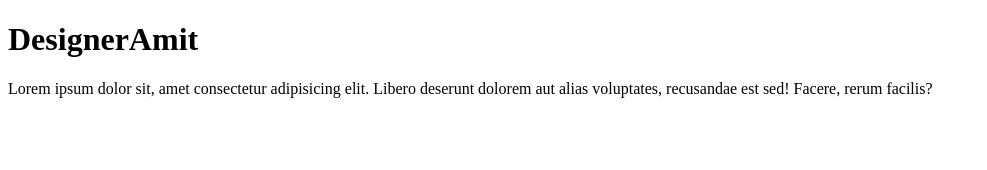
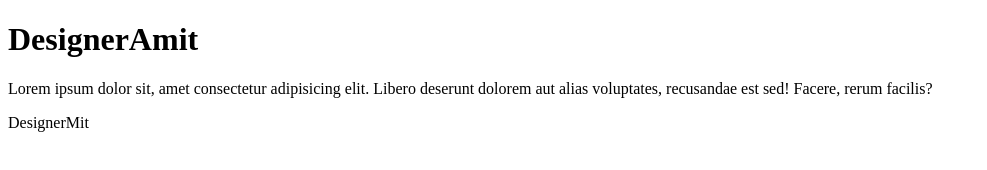
Before and after one commit to designermit/1st-project, a plain HTML site: page index.html in a window 1280 px wide. Shown: the whole page, without its empty margins (0-987 px from the left). Drawn offline with Linux system fonts and the light colour scheme.

Commit message:
Update index.html

```diff
--- a/index.html
+++ b/index.html
@@ -9,5 +9,6 @@
 <body>
     <h1>DesignerAmit</h1>
     <p>Lorem ipsum dolor sit, amet consectetur adipisicing elit. Libero deserunt dolorem aut alias voluptates, recusandae est sed! Facere, rerum facilis?</p>
+    <p>DesignerMit</p>
 </body>
 </html>
```
